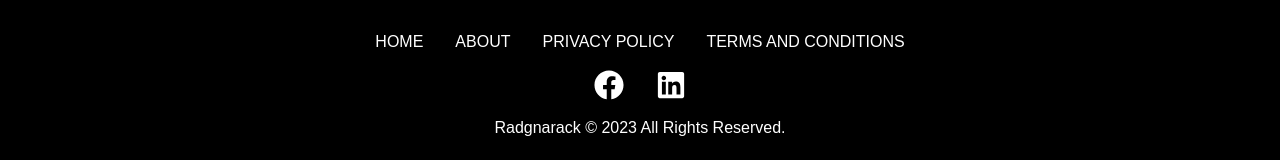
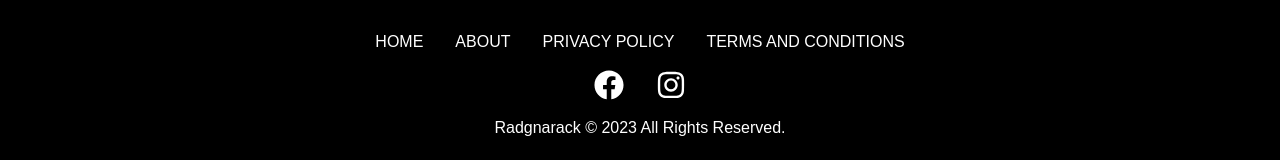
Before and after one commit to ErikRobles/radgnarack, a Next.js app: page / in a window 1280 px wide. Shown: the part 2141-2301 px from the top of the page. Built offline with nearby package versions, Linux system fonts and the light colour scheme.

Commit message:
added instagram button and removed LinkedIn button

```diff
--- a/app/components/Social.jsx
+++ b/app/components/Social.jsx
@@ -2,6 +2,7 @@
 import React from "react";
 import { FaFacebook } from "react-icons/fa";
 import { FaLinkedin } from "react-icons/fa";
+import { FaInstagram } from "react-icons/fa";
 import Link from "next/link";
 
 const Social = () => {
@@ -16,11 +17,11 @@ const Social = () => {
           <FaFacebook size={30} />
         </Link>
         <Link
-          href="https://www.linkedin.com/company/radgnarack/"
+          href="https://www.instagram.com/radgnarack/"
           target="_blank"
           rel="noopener noreferrer"
         >
-          <FaLinkedin size={30} />
+          <FaInstagram size={30} />
         </Link>
       </div>
     </div>
```
